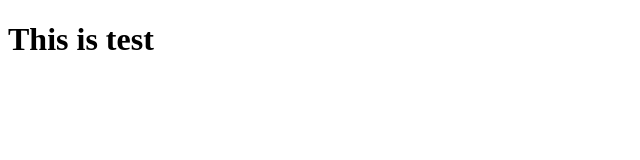
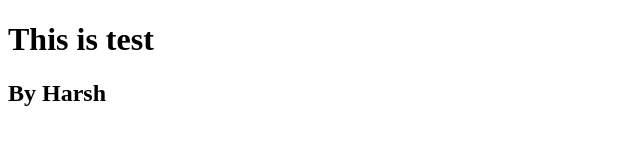
Before and after one commit to harshharsha/MySampleProject, a plain HTML site: page index.html in a window 1280 px wide. Shown: the whole page, without its empty margins (0-640 px from the left). Drawn offline with Linux system fonts and the light colour scheme.

Commit message:
version 2.0

```diff
--- a/index.html
+++ b/index.html
@@ -9,6 +9,7 @@
   <body>
     <div>
       <h1>This is test</h1>
+      <h2>By Harsh</h2>
     </div>
   </body>
 </html>
```
